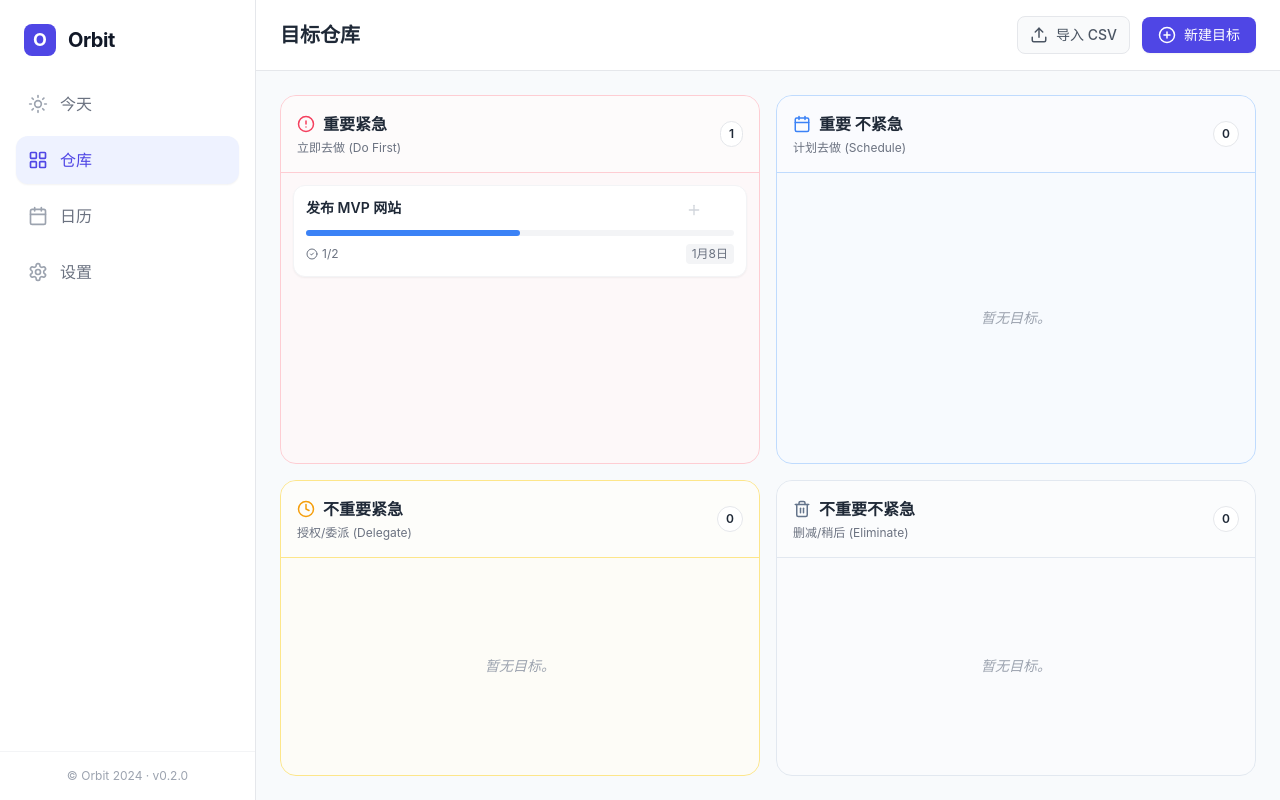
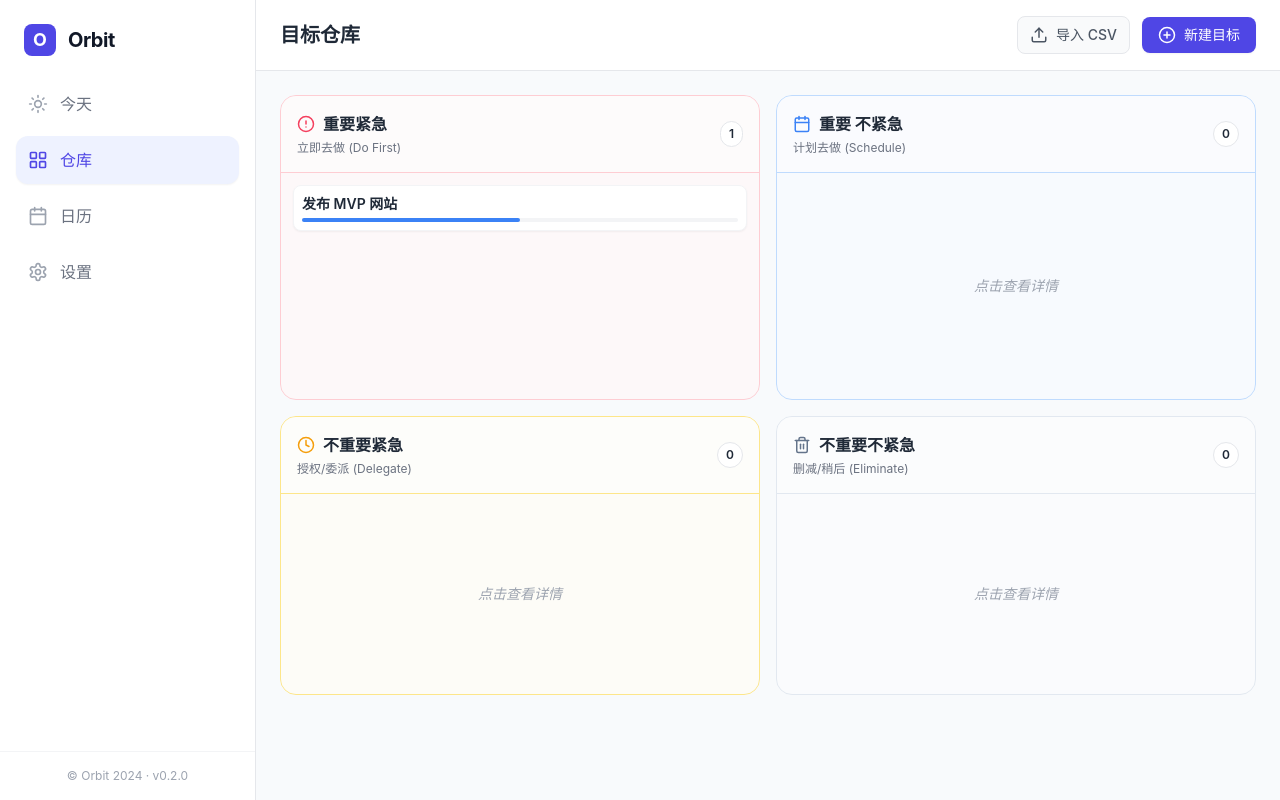
Before and after one commit to blacksheep-skip/orbit-0106, a React (Vite) app in the folder orbit_-ai-目标与心流追踪/: page / in a window 1280 px wide. Both pictures are taken after a click on the button "仓库". Built offline with nearby package versions, Linux system fonts and the light colour scheme.

Commit message:
增加卡片放大功能  增加已完成

```diff
--- a/orbit_-ai-目标与心流追踪/App.tsx
+++ b/orbit_-ai-目标与心流追踪/App.tsx
@@ -354,7 +354,8 @@ const App: React.FC = () => {
             <main className="flex-1 overflow-y-auto p-4 md:p-6">
               {currentView === 'matrix' && (
                 <EisenhowerMatrix
-                  goals={goals}
+                  goals={goals.filter(g => !g.retrospective || g.retrospective.trim() === '')}
+                  completedGoals={goals.filter(g => g.retrospective && g.retrospective.trim() !== '')}
                   onSelectGoal={(g) => setSelectedGoalId(g.id)}
                   onDeleteGoal={handleDeleteGoal}
                   onAddToToday={handleAddToToday}
--- a/orbit_-ai-目标与心流追踪/components/EisenhowerMatrix.tsx
+++ b/orbit_-ai-目标与心流追踪/components/EisenhowerMatrix.tsx
@@ -1,9 +1,10 @@
-import React from 'react';
+import React, { useState } from 'react';
 import { Goal, MatrixQuadrant } from '../types';
-import { AlertCircle, Calendar, Clock, Trash2, CheckCircle2, Plus, Sun } from 'lucide-react';
+import { AlertCircle, Calendar, Clock, Trash2, CheckCircle2, Plus, Sun, X, Trophy } from 'lucide-react';
 
 interface Props {
   goals: Goal[];
+  completedGoals: Goal[];
   onSelectGoal: (goal: Goal) => void;
   onDeleteGoal: (e: React.MouseEvent, id: string) => void;
   onAddToToday: (e: React.MouseEvent, id: string) => void;
@@ -15,11 +16,12 @@ const QuadrantCard: React.FC<{
   goals: Goal[];
   colorClass: string;
   icon: React.ReactNode;
-  onSelect: (g: Goal) => void;
-  onDelete: (e: React.MouseEvent, id: string) => void;
-  onAddToToday: (e: React.MouseEvent, id: string) => void;
-}> = ({ title, description, goals, colorClass, icon, onSelect, onDelete, onAddToToday }) => (
-  <div className={`flex flex-col h-full rounded-2xl border ${colorClass} bg-opacity-50 overflow-hidden`}>
+  onClick: () => void;
+}> = ({ title, description, goals, colorClass, icon, onClick }) => (
+  <div
+    onClick={onClick}
+    className={`flex flex-col h-full rounded-2xl border ${colorClass} bg-opacity-50 overflow-hidden cursor-pointer hover:shadow-lg transition-all transform hover:scale-[1.02]`}
+  >
     <div className={`p-4 border-b ${colorClass} bg-white bg-opacity-60 flex items-center justify-between`}>
       <div>
         <h3 className="font-bold text-gray-800 flex items-center gap-2">
@@ -31,10 +33,77 @@ const QuadrantCard: React.FC<{
         {goals.length}
       </span>
     </div>
-    <div className="flex-1 overflow-y-auto p-3 space-y-3 bg-white bg-opacity-30 custom-scrollbar">
+    <div className="flex-1 overflow-y-auto p-3 space-y-2 bg-white bg-opacity-30 custom-scrollbar">
       {goals.length === 0 && (
         <div className="h-full flex flex-col items-center justify-center text-gray-400 text-sm italic">
-          暂无目标。
+          点击查看详情
+        </div>
+      )}
+      {goals.slice(0, 3).map((goal) => {
+        const completedCount = goal.subGoals.filter(s => s.isCompleted).length;
+        const totalCount = goal.subGoals.length;
+        const progress = totalCount === 0 ? 0 : (completedCount / totalCount) * 100;
+
+        return (
+          <div
+            key={goal.id}
+            className="bg-white p-2 rounded-lg shadow-sm border border-gray-100"
+          >
+            <h4 className="font-semibold text-gray-800 line-clamp-1 text-sm mb-1">{goal.title}</h4>
+            <div className="w-full bg-gray-100 rounded-full h-1">
+              <div
+                className={`h-1 rounded-full ${progress === 100 ? 'bg-green-500' : 'bg-blue-500'}`}
+                style={{ width: `${progress}%` }}
+              ></div>
+            </div>
+          </div>
+        );
+      })}
+      {goals.length > 3 && (
+        <div className="text-center text-xs text-gray-400 pt-1">
+          还有 {goals.length - 3} 个目标...
+        </div>
+      )}
+    </div>
+  </div>
+);
+
+const ExpandedQuadrantView: React.FC<{
+  title: string;
+  description: string;
+  goals: Goal[];
+  colorClass: string;
+  icon: React.ReactNode;
+  onClose: () => void;
+  onSelectGoal: (goal: Goal) => void;
+  onDeleteGoal: (e: React.MouseEvent, id: string) => void;
+  onAddToToday: (e: React.MouseEvent, id: string) => void;
+}> = ({ title, description, goals, colorClass, icon, onClose, onSelectGoal, onDeleteGoal, onAddToToday }) => {
+  return (
+    <div className="fixed inset-0 bg-black/50 backdrop-blur-sm z-50 flex items-center justify-center p-4 pb-20 md:pb-4">
+      <div className={`bg-white rounded-2xl shadow-2xl w-full max-w-4xl max-h-[90vh] flex flex-col ${colorClass} border-2`}>
+        {/* Header */}
+        <div className={`p-6 border-b ${colorClass} bg-opacity-20 flex items-center justify-between sticky top-0 z-10`}>
+          <div className="flex items-center gap-3">
+            {icon}
+            <div>
+              <h2 className="text-2xl font-bold text-gray-800">{title}</h2>
+              <p className="text-sm text-gray-600 mt-1">{description}</p>
+            </div>
+          </div>
+          <button
+            onClick={onClose}
+            className="p-2 hover:bg-gray-100 rounded-full transition-colors"
+          >
+            <X size={24} className="text-gray-600" />
+          </button>
+        </div>
+
+        {/* Scrollable Goals List */}
+        <div className="flex-1 overflow-y-auto p-6 space-y-4 custom-scrollbar">
+          {goals.length === 0 && (
+            <div className="h-full flex flex-col items-center justify-center text-gray-400 py-20">
+              <p className="text-lg">暂无目标</p>
             </div>
           )}
           {goals.map((goal) => {
@@ -42,7 +111,6 @@ const QuadrantCard: React.FC<{
             const totalCount = goal.subGoals.length;
             const progress = totalCount === 0 ? 0 : (completedCount / totalCount) * 100;
 
-        // Check if ANY incomplete sub-goal is assigned to today
             const todayStr = new Date().toISOString().split('T')[0];
             const hasTasksToday = goal.subGoals.some(sg => !sg.isCompleted && sg.assignedDate === todayStr);
             const allIncompleteAssigned = goal.subGoals.every(sg => sg.isCompleted || sg.assignedDate === todayStr);
@@ -50,53 +118,67 @@ const QuadrantCard: React.FC<{
             return (
               <div
                 key={goal.id}
-            onClick={() => onSelect(goal)}
-            className={`bg-white p-3 rounded-xl shadow-sm border hover:shadow-md transition-all cursor-pointer group relative
-              ${hasTasksToday ? 'border-indigo-400 ring-1 ring-indigo-200' : 'border-gray-100'}
+                onClick={() => {
+                  onSelectGoal(goal);
+                  onClose();
+                }}
+                className={`bg-white p-4 rounded-xl shadow-sm border hover:shadow-md transition-all cursor-pointer group relative
+                  ${hasTasksToday ? 'border-indigo-400 ring-2 ring-indigo-200' : 'border-gray-200'}
                 `}
               >
                 {hasTasksToday && (
-               <div className="absolute -top-2 -right-2 bg-indigo-600 text-white text-[10px] px-2 py-0.5 rounded-full shadow-sm z-10 flex items-center gap-1">
-                 <Sun size={10} /> 今天
+                  <div className="absolute -top-2 -right-2 bg-indigo-600 text-white text-xs px-2 py-1 rounded-full shadow-sm z-10 flex items-center gap-1">
+                    <Sun size={12} /> 今天
                   </div>
                 )}
 
-            <div className="flex justify-between items-start mb-2 gap-2">
-              <h4 className="font-semibold text-gray-800 line-clamp-2 text-sm">{goal.title}</h4>
+                <div className="flex justify-between items-start mb-3 gap-2">
+                  <div className="flex-1">
+                    <h4 className="font-semibold text-gray-800 text-base mb-1">{goal.title}</h4>
+                    {goal.description && (
+                      <p className="text-sm text-gray-600 line-clamp-2">{goal.description}</p>
+                    )}
+                  </div>
                   <div className="flex items-center gap-1 shrink-0">
                     {!allIncompleteAssigned && totalCount > completedCount && (
                       <button
-                    onClick={(e) => onAddToToday(e, goal.id)}
-                    className="text-gray-300 hover:text-indigo-600 hover:bg-indigo-50 p-1 rounded transition-all"
+                        onClick={(e) => {
+                          e.stopPropagation();
+                          onAddToToday(e, goal.id);
+                        }}
+                        className="text-gray-400 hover:text-indigo-600 hover:bg-indigo-50 p-2 rounded transition-all"
                         title="将未完成子目标加入今天"
                       >
-                    <Plus size={16} />
+                        <Plus size={18} />
                       </button>
                     )}
                     <button
-                  onClick={(e) => onDelete(e, goal.id)}
-                  className="text-gray-300 hover:text-red-500 hover:bg-red-50 p-1 rounded transition-all opacity-0 group-hover:opacity-100"
+                      onClick={(e) => {
+                        e.stopPropagation();
+                        onDeleteGoal(e, goal.id);
+                      }}
+                      className="text-gray-400 hover:text-red-500 hover:bg-red-50 p-2 rounded transition-all opacity-0 group-hover:opacity-100"
                       title="删除"
                     >
-                  <Trash2 size={16} />
+                      <Trash2 size={18} />
                     </button>
                   </div>
                 </div>
 
                 {/* Progress Bar */}
-            <div className="w-full bg-gray-100 rounded-full h-1.5 mb-2">
+                <div className="w-full bg-gray-100 rounded-full h-2 mb-2">
                   <div
-                className={`h-1.5 rounded-full ${progress === 100 ? 'bg-green-500' : 'bg-blue-500'}`}
+                    className={`h-2 rounded-full ${progress === 100 ? 'bg-green-500' : 'bg-blue-500'}`}
                     style={{ width: `${progress}%` }}
                   ></div>
                 </div>
 
-            <div className="flex justify-between items-center text-xs text-gray-500">
+                <div className="flex justify-between items-center text-sm text-gray-500">
                   <span className="flex items-center gap-1">
-                <CheckCircle2 size={12} /> {completedCount}/{totalCount}
+                    <CheckCircle2 size={14} /> {completedCount}/{totalCount} 已完成
                   </span>
                   {goal.deadline && (
-                <span className={`px-1.5 py-0.5 rounded ${new Date(goal.deadline) < new Date() ? 'bg-red-100 text-red-600' : 'bg-gray-100'}`}>
+                    <span className={`px-2 py-1 rounded ${new Date(goal.deadline) < new Date() ? 'bg-red-100 text-red-600' : 'bg-gray-100'}`}>
                       {new Date(goal.deadline).toLocaleDateString('zh-CN', { month: 'short', day: 'numeric' })}
                     </span>
                   )}
@@ -106,53 +188,116 @@ const QuadrantCard: React.FC<{
           })}
         </div>
       </div>
-);
-
-export const EisenhowerMatrix: React.FC<Props> = ({ goals, onSelectGoal, onDeleteGoal, onAddToToday }) => {
-  const getGoals = (q: MatrixQuadrant) => goals.filter((g) => g.quadrant === q);
-
-  return (
-    <div className="grid grid-cols-1 md:grid-cols-2 gap-4 h-full min-h-[600px] pb-10 md:pb-0">
-      <QuadrantCard
-        title="重要紧急"
-        description="立即去做 (Do First)"
-        goals={getGoals(MatrixQuadrant.DoFirst)}
-        colorClass="border-rose-200 bg-rose-50"
-        icon={<AlertCircle className="text-rose-500" size={18} />}
-        onSelect={onSelectGoal}
-        onDelete={onDeleteGoal}
-        onAddToToday={onAddToToday}
-      />
-      <QuadrantCard
-        title="重要 不紧急"
-        description="计划去做 (Schedule)"
-        goals={getGoals(MatrixQuadrant.Schedule)}
-        colorClass="border-blue-200 bg-blue-50"
-        icon={<Calendar className="text-blue-500" size={18} />}
-        onSelect={onSelectGoal}
-        onDelete={onDeleteGoal}
-        onAddToToday={onAddToToday}
-      />
-      <QuadrantCard
-        title="不重要紧急"
-        description="授权/委派 (Delegate)"
-        goals={getGoals(MatrixQuadrant.Delegate)}
-        colorClass="border-amber-200 bg-amber-50"
-        icon={<Clock className="text-amber-500" size={18} />}
-        onSelect={onSelectGoal}
-        onDelete={onDeleteGoal}
-        onAddToToday={onAddToToday}
-      />
-      <QuadrantCard
-        title="不重要不紧急"
-        description="删减/稍后 (Eliminate)"
-        goals={getGoals(MatrixQuadrant.Eliminate)}
-        colorClass="border-slate-200 bg-slate-50"
-        icon={<Trash2 className="text-slate-500" size={18} />}
-        onSelect={onSelectGoal}
-        onDelete={onDeleteGoal}
-        onAddToToday={onAddToToday}
-      />
     </div>
   );
 };
+
+export const EisenhowerMatrix: React.FC<Props> = ({ goals, completedGoals, onSelectGoal, onDeleteGoal, onAddToToday }) => {
+  const [expandedQuadrant, setExpandedQuadrant] = useState<MatrixQuadrant | 'completed' | null>(null);
+
+  const getGoals = (q: MatrixQuadrant) => goals.filter((g) => g.quadrant === q);
+
+  const quadrantConfigs = [
+    {
+      quadrant: MatrixQuadrant.DoFirst,
+      title: "重要紧急",
+      description: "立即去做 (Do First)",
+      colorClass: "border-rose-200 bg-rose-50",
+      icon: <AlertCircle className="text-rose-500" size={18} />
+    },
+    {
+      quadrant: MatrixQuadrant.Schedule,
+      title: "重要 不紧急",
+      description: "计划去做 (Schedule)",
+      colorClass: "border-blue-200 bg-blue-50",
+      icon: <Calendar className="text-blue-500" size={18} />
+    },
+    {
+      quadrant: MatrixQuadrant.Delegate,
+      title: "不重要紧急",
+      description: "授权/委派 (Delegate)",
+      colorClass: "border-amber-200 bg-amber-50",
+      icon: <Clock className="text-amber-500" size={18} />
+    },
+    {
+      quadrant: MatrixQuadrant.Eliminate,
+      title: "不重要不紧急",
+      description: "删减/稍后 (Eliminate)",
+      colorClass: "border-slate-200 bg-slate-50",
+      icon: <Trash2 className="text-slate-500" size={18} />
+    }
+  ];
+
+  const handleQuadrantClick = (quadrant: MatrixQuadrant) => {
+    setExpandedQuadrant(quadrant);
+  };
+
+  const handleCompletedClick = () => {
+    setExpandedQuadrant('completed');
+  };
+
+  return (
+    <>
+      <div className="space-y-4 h-full pb-10 md:pb-0">
+        {/* 四个象限网格 */}
+        <div className="grid grid-cols-1 md:grid-cols-2 gap-4 min-h-[600px]">
+          {quadrantConfigs.map((config) => (
+            <QuadrantCard
+              key={config.quadrant}
+              title={config.title}
+              description={config.description}
+              goals={getGoals(config.quadrant)}
+              colorClass={config.colorClass}
+              icon={config.icon}
+              onClick={() => handleQuadrantClick(config.quadrant)}
+            />
+          ))}
+        </div>
+
+        {/* 已完成板块 */}
+        {completedGoals.length > 0 && (
+          <div className="mt-6">
+            <QuadrantCard
+              title="已完成"
+              description="已完成复盘的目标"
+              goals={completedGoals}
+              colorClass="border-green-200 bg-green-50"
+              icon={<Trophy className="text-green-500" size={18} />}
+              onClick={handleCompletedClick}
+            />
+          </div>
+        )}
+      </div>
+
+      {/* 展开的象限视图 */}
+      {expandedQuadrant && expandedQuadrant !== 'completed' && (
+        <ExpandedQuadrantView
+          title={quadrantConfigs.find(c => c.quadrant === expandedQuadrant)?.title || ''}
+          description={quadrantConfigs.find(c => c.quadrant === expandedQuadrant)?.description || ''}
+          goals={getGoals(expandedQuadrant)}
+          colorClass={quadrantConfigs.find(c => c.quadrant === expandedQuadrant)?.colorClass || ''}
+          icon={quadrantConfigs.find(c => c.quadrant === expandedQuadrant)?.icon || <></>}
+          onClose={() => setExpandedQuadrant(null)}
+          onSelectGoal={onSelectGoal}
+          onDeleteGoal={onDeleteGoal}
+          onAddToToday={onAddToToday}
+        />
+      )}
+
+      {/* 已完成的展开视图 */}
+      {expandedQuadrant === 'completed' && (
+        <ExpandedQuadrantView
+          title="已完成"
+          description="已完成复盘的目标"
+          goals={completedGoals}
+          colorClass="border-green-200 bg-green-50"
+          icon={<Trophy className="text-green-500" size={18} />}
+          onClose={() => setExpandedQuadrant(null)}
+          onSelectGoal={onSelectGoal}
+          onDeleteGoal={onDeleteGoal}
+          onAddToToday={onAddToToday}
+        />
+      )}
+    </>
+  );
+};
```
Lines whose indentation alone changed are shown as unchanged.
